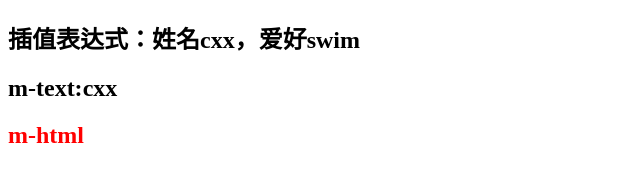
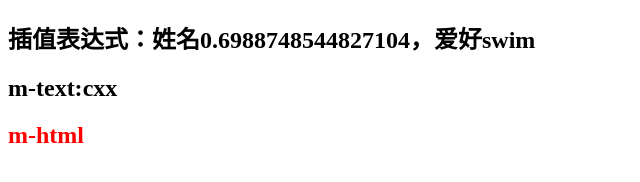
Before and after one commit to candy252324/CVue, a website: page index.html in a window 1280 px wide. Shown: the whole page, without its empty margins (0-640 px from the left). Drawn offline with Linux system fonts and the light colour scheme.

Commit message:
通知更新

```diff
--- a/index.html
+++ b/index.html
@@ -10,7 +10,7 @@
 
 <body>
   <div id="app">
-    <h2>插值表达式：姓名{{name}}，爱好{{hobby}}</h2>
+    <h2>插值表达式：姓名{{ name}}，爱好{{hobby}}</h2>
     <h2>
       m-text:<span m-text="name"></span>
     </h2>
@@ -28,6 +28,10 @@
         arr: [1, { name: "hhh" }, 3]
       }
     })
+
+    setInterval(() => {
+      myvue.name = Math.random()
+    }, 1000)
 
 
     setTimeout(() => {
--- a/index.mjs
+++ b/index.mjs
@@ -1,24 +1,28 @@
-import Compiler from './src/Compiler.mjs'
 import observe from './src/observe.mjs'
 import defineReactive from './src/defineReactive.mjs'
 import proxyData from './src/proxyData.mjs'
 import initData from './src/initData.mjs'
+import mount from './src/mount.mjs'
 
 export default class MVue {
   constructor(options) {
     this.$options = options
     const { data } = this.$options
+    this.$data = {}
     if (data) {
       this.$data = typeof data === "function" ? data() : data
-    } else {
-      throw new Error("请传入data")
     }
     this.$set = this.set
     this._init(options)
   }
   _init(options) {
     initData(this)
-    new Compiler(this.$options.el, this)  // 编译
+    if (this.$options.el) {
+      this.$mount()
+    }
+  }
+  $mount() {
+    mount(this)
   }
   /** 新增属性也要劫持 */
   set(obj, key, value) {
--- a/src/Compiler.mjs
+++ b/src/Compiler.mjs
@@ -1,3 +1,4 @@
+import Watcher from './Watcher.mjs'
 /** 模板编译 */
 export default class Compiler {
   constructor(el, vm) {
@@ -24,10 +25,24 @@ export default class Compiler {
     let nodeTextStr = node.textContent
     const matchArr = new Set(nodeTextStr.match(/\{\{.*?\}\}/g))  // ["{{name}}","{{hobby}}"]
     matchArr.forEach(matchStr => {
-      const exp = matchStr.replace(/\{/g, "").replace(/\}/g, "")  // 取到插值里表达式： "name" or "hobby"
+      const exp = matchStr.replace(/\{/g, "").replace(/\}/g, "").trim()  // 取到插值里表达式： "name" or "hobby"
+      // ！！！！注意：Watcher 的回调函数中必须要有 this.xxx 的数据读取操作，用于触发getter，收集依赖
+      new Watcher(() => {
+        // 这里 nodeTextStr保留的是之前带花括号的文本, 形如 “我是{{name}},爱好{{hobby}}”
+        // 导致的结果是，forEach循环后只有最后一个插值被数据内容替换,所以这里加了一个方法updateOtherText用于更新剩下的插值表达式内容
+        node.textContent = nodeTextStr.replace(new RegExp(matchStr, "g"), this.$vm[exp])  //  将"{{name}}" 替换成"name"的值
+        this.updateOtherText(node, matchArr)
+      })
+    })
+  }
+  // cjh todo 这里写的不太好
+  updateOtherText(node, matchArr) {
+    let nodeTextStr = node.textContent
+    matchArr.forEach(matchStr => {
+      const exp = matchStr.replace(/\{/g, "").replace(/\}/g, "").trim()   // 取到插值里表达式： "name" or "hobby"
       nodeTextStr = nodeTextStr.replace(new RegExp(matchStr, "g"), this.$vm[exp]) // 将"{{name}}" 替换成"name"的值
     })
-    node.textContent = nodeTextStr
+    node.textContent = nodeTextStr  // 所有的插值表达式都被替换了
   }
   // 编译元素
   compileElement(node) {
--- a/src/Dep.mjs
+++ b/src/Dep.mjs
@@ -1,16 +1,14 @@
 export default class Dep {
   constructor() {
-    this.target = null
     this.watchers = []
   }
   depend() {
-    this.watchers.push(this.target)
-    console.log("watchers:::", this.watchers)
+    this.watchers.push(Dep.target)
   }
   notify() {
-    // console.log("notify!!!")
     for (let watchers of this.watchers) {
       watchers.update()
     }
   }
 }
+Dep.target = null
--- /dev/null
+++ b/src/Watcher.mjs
@@ -0,0 +1,15 @@
+import Dep from './Dep.mjs'
+export default class Watcher {
+  constructor(cb) {
+    this._cb = cb
+    Dep.target = this
+    // 这里是精髓，执行回调函数时，回调函数里必须要有 this.xxx 的数据读取操作，读取操作会触发getter
+    // 而getter里面调用了dep.depend()方法，由于此时Dep.target是存在的，于是往Dep实例中的 watchers 数组添加了一个依赖，也就是watcher实例。
+    this._cb()
+    Dep.target = null // 防止重复依赖收集
+  }
+  update() {
+    console.log("update!!!")
+    this._cb()  // 当响应式数据更新时，执行_cb函数，更新dom
+  }
+}
--- /dev/null
+++ b/src/mount.mjs
@@ -0,0 +1,5 @@
+import Compiler from './Compiler.mjs'
+
+export default function mount(vm) {
+  new Compiler(vm.$options.el, vm)  // 编译
+}
```
Also changed, not shown: src/Watcher.js (deleted, +0 -13 lines).
